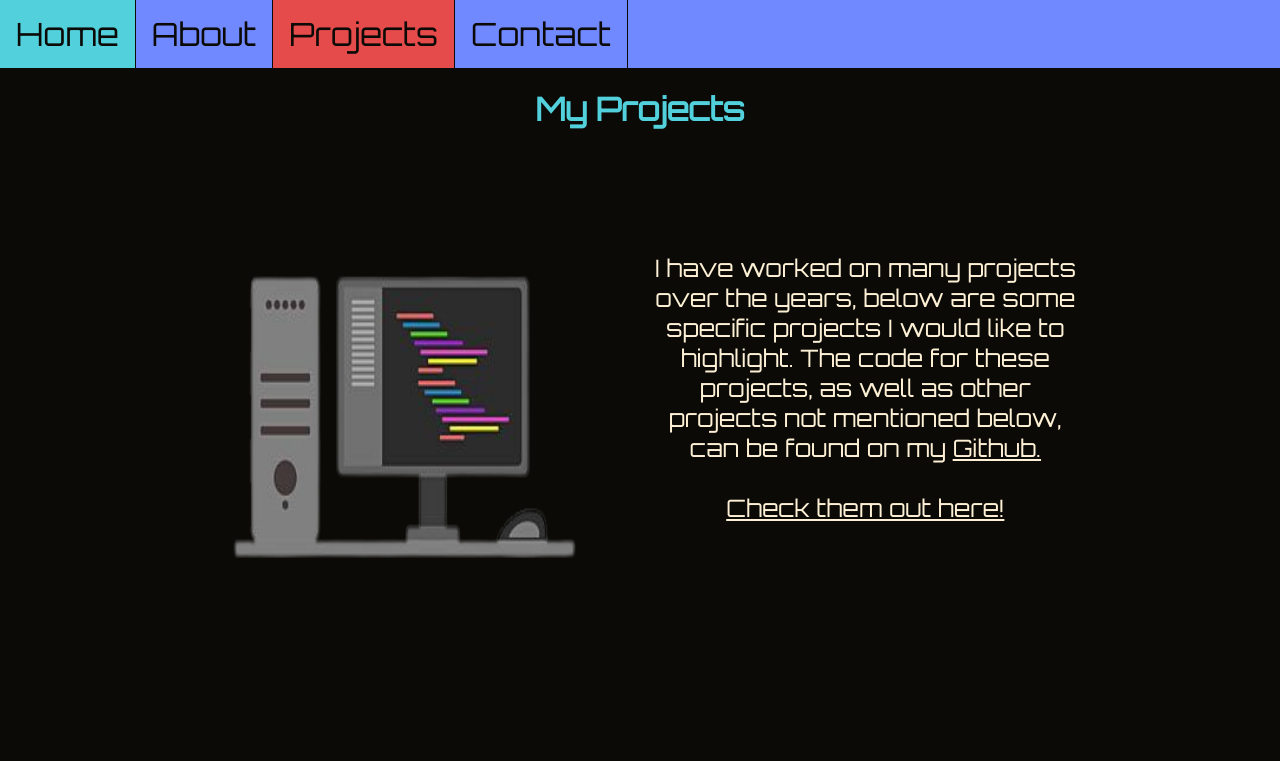
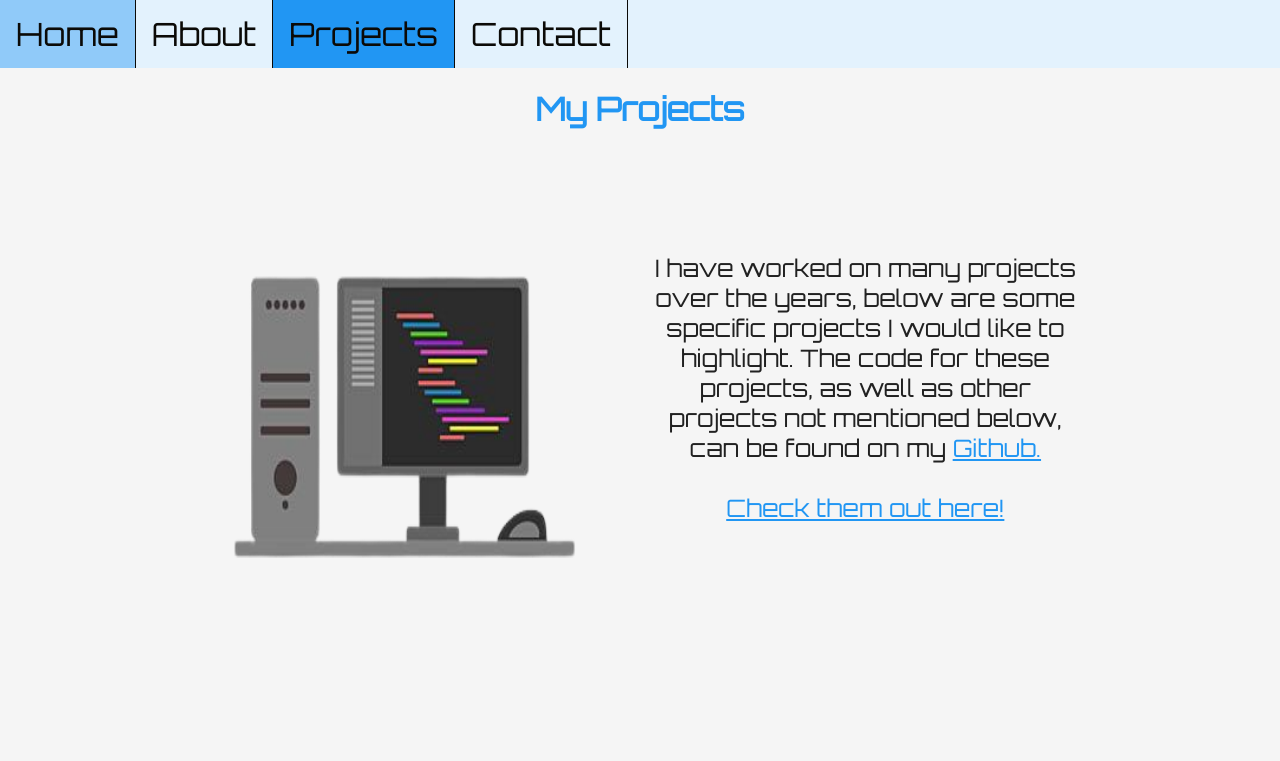
Before and after one commit to ZakariyyaScavotto/zakariyyascavotto.github.io, a plain HTML site: page pages/projects.html in a window 1280 px wide. Shown: the top 761 px of the page. Drawn offline with Linux system fonts and the light colour scheme.

Commit message:
improved site colors thanks to @thinktactics suggestions

```diff
--- a/styles/aboutStyle.css
+++ b/styles/aboutStyle.css
@@ -5,25 +5,32 @@
 	--dark-turquoise: #52d1dcff;
 	--cornflower-blue: #7189ffff;
 	--papaya-whip: #fdf0d5ff;
+	--blue-50: #e3f2fdff;
+	--blue-200: #90caf9ff;
+	--blue-500: #2196f3ff;
+	--blue-800: #1565c0ff;
+	--blue-900: #0d47a1ff;
+	--gray-100: #f5f5f5ff;
+	--gray-900: #212121ff;
 }
 html {
 	scroll-behavior: smooth;
 }
 body {
 	font-family: "Orbitron", sans-serif;
-	background-color: var(--smoky-black);
+	background-color: var(--gray-100);
 	margin: 0;
 	padding: 0;
 }
 .container,
 .navbar,
 #name {
-	color: var(--papaya-whip);
+	color: var(--gray-900);
 	text-align: center;
 }
 .navbar {
 	font-size: 200%;
-	background-color: var(--cornflower-blue);
+	background-color: var(--blue-50);
 	top: 0;
 }
 #navList {
@@ -34,7 +41,7 @@ body {
 }
 .navListItem {
 	float: left;
-	background-color: var(--cornflower-blue);
+	/* background-color: var(--cornflower-blue); */
 	margin: 0;
 	padding: 0;
 	border-right: 1px solid var(--smoky-black);
@@ -47,7 +54,7 @@ body {
 	padding: 14px 16px;
 }
 .navListItem a:hover {
-	background-color: var(--dark-turquoise);
+	background-color: var(--blue-200);
 }
 .container {
 	display: inline-block;
@@ -68,7 +75,7 @@ body {
 	position: relative;
 	clip-path: polygon(0 0, 0 0, 0 100%, 0% 100%);
 	animation: 0.5s cubic-bezier(1, -0.01, 0.12, 0.8) 1s 1 reveal forwards;
-	color: var(--dark-turquoise);
+	color: var(--blue-500);
 }
 
 .animatable::after {
@@ -78,8 +85,8 @@ body {
 	left: 0;
 	width: 100%;
 	height: 100%;
-	background: var(--dark-turquoise);
-	color: var(--papaya-whip);
+	background: var(--blue-500);
+	color: var(--gray-900);
 	/* padding: inherit; */
 	animation: 0.75s cubic-bezier(1, -0.01, 0.12, 0.8) 1.75s 1 hideBlack forwards;
 }
@@ -118,8 +125,8 @@ body {
 	margin-top: 2.5%;
 }
 #about a {
-	color: var(--papaya-whip);
+	color: var(--blue-500);
 }
 .active {
-	background-color: var(--red-salsa);
+	background-color: var(--blue-500);
 }
--- a/styles/contactStyle.css
+++ b/styles/contactStyle.css
@@ -5,22 +5,29 @@
 	--dark-turquoise: #52d1dcff;
 	--cornflower-blue: #7189ffff;
 	--papaya-whip: #fdf0d5ff;
+	--blue-50: #e3f2fdff;
+	--blue-200: #90caf9ff;
+	--blue-500: #2196f3ff;
+	--blue-800: #1565c0ff;
+	--blue-900: #0d47a1ff;
+	--gray-100: #f5f5f5ff;
+	--gray-900: #212121ff;
 }
 body {
 	font-family: "Orbitron", sans-serif;
-	background-color: var(--smoky-black);
+	background-color: var(--gray-100);
 	margin: 0;
 	padding: 0;
 }
 .container,
 .navbar,
 #name {
-	color: var(--papaya-whip);
+	color: var(--gray-900);
 	text-align: center;
 }
 .navbar {
 	font-size: 200%;
-	background-color: var(--cornflower-blue);
+	background-color: var(--blue-50);
 	top: 0;
 }
 #navList {
@@ -31,7 +38,7 @@ body {
 }
 .navListItem {
 	float: left;
-	background-color: var(--cornflower-blue);
+	/* background-color: var(--cornflower-blue); */
 	margin: 0;
 	padding: 0;
 	border-right: 1px solid var(--smoky-black);
@@ -44,7 +51,7 @@ body {
 	padding: 14px 16px;
 }
 .navListItem a:hover {
-	background-color: var(--dark-turquoise);
+	background-color: var(--blue-200);
 }
 .container {
 	/* display: inline-block; */
@@ -64,7 +71,7 @@ body {
 	position: relative;
 	clip-path: polygon(0 0, 0 0, 0 100%, 0% 100%);
 	animation: 0.75s cubic-bezier(1, -0.01, 0.12, 0.8) 1s 1 reveal forwards;
-	color: var(--dark-turquoise);
+	color: var(--blue-500);
 }
 
 .animatable::after {
@@ -74,8 +81,8 @@ body {
 	left: 0;
 	width: 100%;
 	height: 100%;
-	background: var(--dark-turquoise);
-	color: var(--papaya-whip);
+	background: var(--blue-500);
+	color: var(--gray-900);
 	/* padding: inherit; */
 	animation: 0.5s cubic-bezier(1, -0.01, 0.12, 0.8) 1.75s 1 hideBlack forwards;
 }
@@ -107,8 +114,9 @@ body {
 	font-size: 250%;
 }
 #contact a {
-	color: var(--papaya-whip);
+	/* color: var(--gray-900); */
+	color: var(--blue-500);
 }
 .active {
-	background-color: var(--red-salsa);
+	background-color: var(--blue-500);
 }
--- a/styles/indexStyle.css
+++ b/styles/indexStyle.css
@@ -5,10 +5,17 @@
 	--dark-turquoise: #52d1dcff;
 	--cornflower-blue: #7189ffff;
 	--papaya-whip: #fdf0d5ff;
+	--blue-50: #e3f2fdff;
+	--blue-200: #90caf9ff;
+	--blue-500: #2196f3ff;
+	--blue-800: #1565c0ff;
+	--blue-900: #0d47a1ff;
+	--gray-100: #f5f5f5ff;
+	--gray-900: #212121ff;
 }
 body {
 	font-family: "Orbitron", sans-serif;
-	background-color: var(--smoky-black);
+	background-color: var(--gray-100);
 	margin: 0;
 	padding: 0;
 	/* funny blooper moment below */
@@ -19,12 +26,12 @@ body {
 .container,
 .navbar,
 #name {
-	color: var(--papaya-whip);
+	color: var(--gray-900);
 	text-align: center;
 }
 .navbar {
 	font-size: 200%;
-	background-color: var(--cornflower-blue);
+	background-color: var(--blue-50);
 	top: 0;
 }
 #navList {
@@ -35,7 +42,7 @@ body {
 }
 .navListItem {
 	float: left;
-	background-color: var(--cornflower-blue);
+	/* background-color: var(--); */
 	margin: 0;
 	padding: 0;
 	border-right: 1px solid var(--smoky-black);
@@ -48,7 +55,7 @@ body {
 	padding: 14px 16px;
 }
 .navListItem a:hover {
-	background-color: var(--dark-turquoise);
+	background-color: var(--blue-200);
 }
 .container {
 	display: inline-block;
@@ -68,7 +75,7 @@ body {
 	position: relative;
 	clip-path: polygon(0 0, 0 0, 0 100%, 0% 100%);
 	animation: 0.75s cubic-bezier(1, -0.01, 0.12, 0.8) 1s 1 reveal forwards;
-	color: var(--dark-turquoise);
+	color: var(--blue-500);
 }
 
 .animatable::after {
@@ -78,8 +85,8 @@ body {
 	left: 0;
 	width: 100%;
 	height: 100%;
-	background: var(--dark-turquoise);
-	color: var(--papaya-whip);
+	background: var(--blue-500);
+	color: var(--gray-900);
 	/* padding: inherit; */
 	animation: 0.75s cubic-bezier(1, -0.01, 0.12, 0.8) 1.75s 1 hideBlack forwards;
 }
@@ -113,8 +120,8 @@ body {
 	font-size: 150%;
 }
 #welcome a {
-	color: var(--papaya-whip);
+	color: var(--blue-500);
 }
 .active {
-	background-color: var(--red-salsa);
+	background-color: var(--blue-500);
 }
--- a/styles/projectStyle.css
+++ b/styles/projectStyle.css
@@ -5,13 +5,20 @@
 	--dark-turquoise: #52d1dcff;
 	--cornflower-blue: #7189ffff;
 	--papaya-whip: #fdf0d5ff;
+	--blue-50: #e3f2fdff;
+	--blue-200: #90caf9ff;
+	--blue-500: #2196f3ff;
+	--blue-800: #1565c0ff;
+	--blue-900: #0d47a1ff;
+	--gray-100: #f5f5f5ff;
+	--gray-900: #212121ff;
 }
 html {
 	scroll-behavior: smooth;
 }
 body {
 	font-family: "Orbitron", sans-serif;
-	background-color: var(--smoky-black);
+	background-color: var(--gray-100);
 	margin: 0;
 	padding: 0;
 }
@@ -19,12 +26,12 @@ body {
 .navbar,
 #name,
 #projects {
-	color: var(--papaya-whip);
+	color: var(--gray-900);
 	text-align: center;
 }
 .navbar {
 	font-size: 200%;
-	background-color: var(--cornflower-blue);
+	background-color: var(--blue-50);
 	top: 0;
 }
 #navList {
@@ -35,7 +42,7 @@ body {
 }
 .navListItem {
 	float: left;
-	background-color: var(--cornflower-blue);
+	/* background-color: var(--cornflower-blue); */
 	margin: 0;
 	padding: 0;
 	border-right: 1px solid var(--smoky-black);
@@ -48,7 +55,7 @@ body {
 	padding: 14px 16px;
 }
 .navListItem a:hover {
-	background-color: var(--dark-turquoise);
+	background-color: var(--blue-200);
 }
 .container {
 	display: inline-block;
@@ -69,7 +76,7 @@ body {
 	position: relative;
 	clip-path: polygon(0 0, 0 0, 0 100%, 0% 100%);
 	animation: 0.75s cubic-bezier(1, -0.01, 0.12, 0.8) 1s 1 reveal forwards;
-	color: var(--dark-turquoise);
+	color: var(--blue-500);
 }
 
 .animatable::after {
@@ -79,8 +86,8 @@ body {
 	left: 0;
 	width: 100%;
 	height: 100%;
-	background: var(--dark-turquoise);
-	color: var(--papaya-whip);
+	background: var(--blue-500);
+	color: var(--gray-900);
 	/* padding: inherit; */
 	animation: 0.75s cubic-bezier(1, -0.01, 0.12, 0.8) 1.75s 1 hideBlack forwards;
 }
@@ -123,7 +130,7 @@ body {
 }
 
 #projectIntro a {
-	color: var(--papaya-whip);
+	color: var(--blue-500);
 }
 #projectList {
 	font-size: 150%;
@@ -142,11 +149,11 @@ body {
 }
 .projectListItemRight a,
 .projectListItemLeft a {
-	color: var(--papaya-whip);
+	color: var(--blue-500);
 }
 
 .active {
-	background-color: var(--red-salsa);
+	background-color: var(--blue-500);
 }
 
 .buttonDown {
@@ -155,11 +162,13 @@ body {
 	width: 250px;
 	height: 250px;
 	margin-right: 2%;
+	border: none;
 }
 .endButton {
-	background: url("../images/topArrow.png");
+	background: url("../images/topArrowv2.png");
 	cursor: pointer;
 	width: 250px;
 	height: 250px;
 	margin-right: 2%;
+	border: none;
 }
```
Also changed, not shown: images/topArrowv2.png (added), images/whiteDownArrow.jpg.
